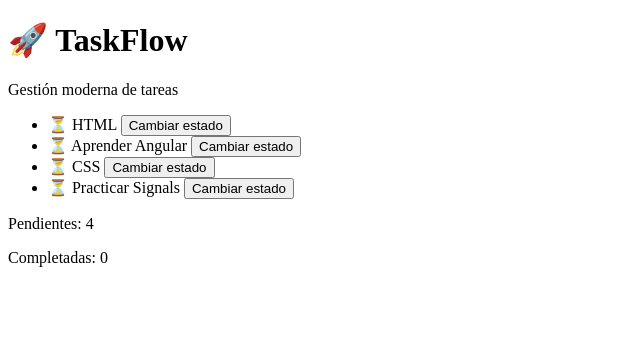
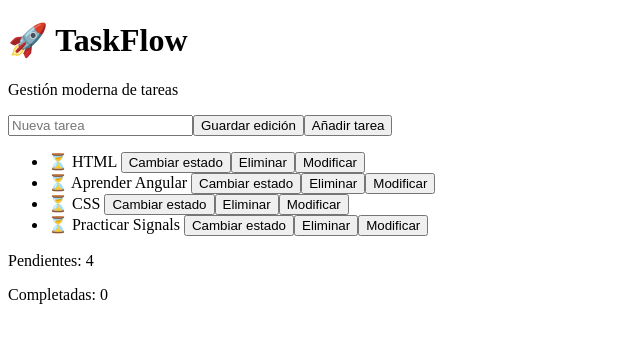
Before and after one commit to JaviPa82/taskflow, an Angular app: page / in a window 1280 px wide. Shown: the top 338 px of the page, without its empty margins (0-640 px from the left). Built offline with nearby package versions, Linux system fonts and the light colour scheme.

Commit message:
fase 4 completada con todas las funcionalidades

```diff
--- a/src/app/app.html
+++ b/src/app/app.html
@@ -1,8 +1,24 @@
 <app-header />
 
+<input
+  type="text"
+  [value]="nuevaTarea()"
+  (input)="actualizarTexto($event)"
+  placeholder="Nueva tarea">
+
+<button (click)="guardarEdicion()">
+  Guardar edición
+</button>
+
+<button (click)="agregarTarea()">
+  Añadir tarea
+</button>
+
 <app-task-list
-  [tareas]="tareas()"
-  (completadaClick)="toggleCompletada($event)">
+  [tareas]="taskService.tareas()"
+  (completadaClick)="toggleCompletada($event)"
+  (eliminarClick)="eliminarTarea($event)"
+  (modificarClick)="editarTareaSeleccionada($event)">
 </app-task-list>
 
 <app-footer
--- a/src/app/app.ts
+++ b/src/app/app.ts
@@ -1,8 +1,8 @@
-import { Component, signal, computed } from '@angular/core';
-import { Task } from './models/task.interface';
+import { Component, signal, computed, inject } from '@angular/core';
 import { Header } from './components/header/header';
 import { Footer } from './components/footer/footer';
 import { TaskList } from './components/task-list/task-list';
+import { TaskService } from './services/task.service';
 
 @Component({
   selector: 'app-root',
@@ -16,41 +16,22 @@ import { TaskList } from './components/task-list/task-list';
 })
 export class App {
 
+  taskService = inject(TaskService);
+
   nuevaTarea = signal('');
 
-  tareas = signal<Task[]>([
-    {
-      id: 1,
-      titulo: 'HTML',
-      completada: false
-    },
-    {
-      id: 2,
-      titulo: 'Aprender Angular',
-      completada: false
-    },
-    {
-      id: 3,
-      titulo: 'CSS',
-      completada: false
-    },
-    {
-      id: 4,
-      titulo: 'Practicar Signals',
-      completada: false
-    }
-  ]);
+  tareaSeleccionada = signal<number | null>(null);
 
   pendientes = computed(() =>
-    this.tareas()
+    this.taskService.tareas()
       .filter(t => !t.completada)
       .length
   );
 
   completadas = computed(() =>
-  this.tareas()
-    .filter(t => t.completada)
-    .length
+    this.taskService.tareas()
+      .filter(t => t.completada)
+      .length
   );
 
   actualizarTexto(event: Event) {
@@ -59,12 +40,14 @@ export class App {
   }
 
   agregarTarea() {
+
     const texto = this.nuevaTarea().trim();
+
     if (!texto) {
       return;
     }
 
-    this.tareas.update(lista => [
+    this.taskService.tareas.update(lista => [
       ...lista,
       {
         id: Date.now(),
@@ -72,18 +55,21 @@ export class App {
         completada: false
       }
     ]);
+
     this.nuevaTarea.set('');
   }
 
   eliminarTarea(id: number) {
-    this.tareas.update(lista =>
-      lista.filter(tarea => tarea.id !== id)
+
+    this.taskService.tareas.update(lista =>
+      lista.filter(t => t.id !== id)
     );
 
   }
 
   toggleCompletada(id: number) {
-    this.tareas.update(lista =>
+
+    this.taskService.tareas.update(lista =>
       lista.map(tarea =>
         tarea.id === id
           ? {
@@ -93,5 +79,49 @@ export class App {
           : tarea
       )
     );
+
   }
+
+  editarTarea(id: number, nuevoTitulo: string) {
+
+    this.taskService.tareas.update(lista =>
+      lista.map(tarea =>
+        tarea.id === id
+          ? {
+              ...tarea,
+              titulo: nuevoTitulo
+            }
+          : tarea
+      )
+    );
+
+  }
+
+  editarTareaSeleccionada(id: number) {
+
+    this.tareaSeleccionada.set(id);
+
+  }
+
+  guardarEdicion() {
+
+    const id = this.tareaSeleccionada();
+
+    if (id === null) {
+      return;
+    }
+
+    const texto = this.nuevaTarea().trim();
+
+    if (!texto) {
+      return;
+    }
+
+    this.editarTarea(id, texto);
+
+    this.nuevaTarea.set('');
+
+    this.tareaSeleccionada.set(null);
+  }
+
 }
--- a/src/app/components/task-item/task-item.html
+++ b/src/app/components/task-item/task-item.html
@@ -11,5 +11,10 @@
   <button (click) = "cambiarEstado()">
     Cambiar estado
   </button>
-
+  <button (click) = "eliminar()">
+    Eliminar
+  </button>
+  <button (click) = "modificar()">
+    Modificar
+  </button>
 </li>
--- a/src/app/components/task-item/task-item.ts
+++ b/src/app/components/task-item/task-item.ts
@@ -1,5 +1,6 @@
 import { Component, input, output } from '@angular/core';
 import { Task } from '../../models/task.interface';
+
 
 @Component({
   selector: 'app-task-item',
@@ -8,6 +9,7 @@ import { Task } from '../../models/task.interface';
   styleUrl: './task-item.scss'
 })
 export class TaskItem {
+
 
   tarea = input.required<Task>();
 
@@ -20,4 +22,13 @@ export class TaskItem {
     );
   }
 
+  eliminarClick = output<number>();
+  eliminar() {
+    this.eliminarClick.emit(this.tarea().id);
+  }
+
+  modificarClick = output<number>();
+  modificar() {
+    this.modificarClick .emit(this.tarea().id);
+  }
 }
--- a/src/app/components/task-list/task-list.html
+++ b/src/app/components/task-list/task-list.html
@@ -4,7 +4,9 @@
 
     <app-task-item
         [tarea]="tarea"
-        (completadaClick)="onCompletada($event)">
+        (completadaClick)= " onCompletada($event) "
+        (eliminarClick)= " eliminarTarea($event) "
+        (modificarClick) = " editarTarea($event) ">
     </app-task-item>
 
   }
--- a/src/app/components/task-list/task-list.ts
+++ b/src/app/components/task-list/task-list.ts
@@ -20,4 +20,15 @@ export class TaskList {
 
   }
 
+  eliminarClick = output<number>();
+
+  eliminarTarea(id: number) {
+    this.eliminarClick.emit(id);
+  }
+
+  modificarClick = output<number>();
+
+  editarTarea(id: number) {
+    this.modificarClick.emit(id);
+  }
 }
--- /dev/null
+++ b/src/app/services/task.service.ts
@@ -0,0 +1,32 @@
+import { Injectable, signal } from '@angular/core';
+import { Task } from '../models/task.interface';
+
+@Injectable({
+  providedIn: 'root'
+})
+
+export class TaskService {
+
+    tareas = signal<Task[]>([
+    {
+      id: 1,
+      titulo: 'HTML',
+      completada: false
+    },
+    {
+      id: 2,
+      titulo: 'Aprender Angular',
+      completada: false
+    },
+    {
+      id: 3,
+      titulo: 'CSS',
+      completada: false
+    },
+    {
+      id: 4,
+      titulo: 'Practicar Signals',
+      completada: false
+    }
+  ]);
+}
```
